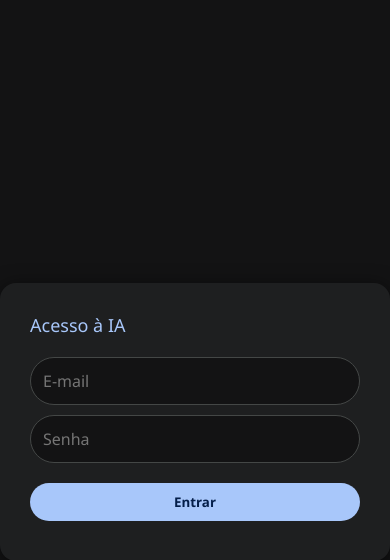
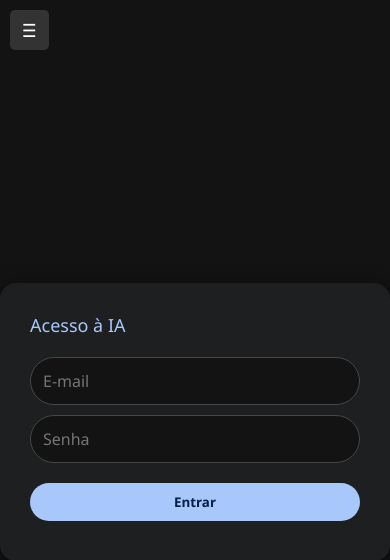
Before and after one commit to paulofloriano89-dev/minha-ia-nuvem, a website: page index.html in a window 390 px wide. Drawn offline with Linux system fonts and the light colour scheme.

Commit message:
Adiciona botao de menu responsivo para celular

```diff
--- a/index.html
+++ b/index.html
@@ -75,34 +75,42 @@
         .login-wrapper { width: 100vw; height: 100vh; display: flex; justify-content: center; align-items: center; background: #131314; }
         .login-box { width: 100%; max-width: 400px; background: #1e1f20; padding: 30px; border-radius: 16px; box-shadow: 0 4px 20px rgba(0,0,0,0.6); }
 
-    /* Ajuste inteligente para celulares */
+ /* Botão de menu para celular */
+#botao-menu-celular {
+    display: none;
+    position: fixed;
+    top: 10px;
+    left: 10px;
+    z-index: 1100;
+    background: #333;
+    color: #fff;
+    border: none;
+    padding: 8px 12px;
+    border-radius: 5px;
+    font-size: 18px;
+    cursor: pointer;
+}
+
 @media (max-width: 768px) {
-    body {
-        position: relative;
+    #botao-menu-celular {
+        display: block; /* Mostra o botão apenas no celular */
     }
 
-    /* Deixa o histórico lateral oculto por padrão no celular para não atrapalhar */
     .sidebar {
-        position: absolute;
-        left: -100%;
+        position: fixed;
+        left: -280px; /* Esconde a barra totalmente para fora da tela */
         top: 0;
-        width: 75% !important;
+        width: 260px !important;
         height: 100% !important;
-        z-index: 1000;
+        z-index: 1050;
         transition: left 0.3s ease;
-        background-color: #1e1e1e; /* ajuste para a cor do seu tema */
     }
 
-    /* Classe para quando o menu estiver aberto */
-    .sidebar.ativo {
+    /* Classe que faz o menu deslizar para dentro quando clicado */
+    .sidebar.aberto {
         left: 0;
     }
-
-    .chat-container {
-        width: 100% !important;
-    }
 }
-
 
     </style>
 </head>
@@ -321,6 +329,24 @@
                 renderizarMensagens();
             }
         }
+
     </script>
+
+    <script>
+    // Cria o botão de menu automaticamente no celular
+    document.addEventListener("DOMContentLoaded", function() {
+        const sidebar = document.querySelector('.sidebar');
+        if (sidebar) {
+            const btn = document.createElement('button');
+            btn.id = 'botao-menu-celular';
+            btn.innerHTML = '☰';
+            document.body.appendChild(btn);
+
+            btn.addEventListener('click', function() {
+                sidebar.classList.toggle('aberto');
+            });
+        }
+    });
+</script>
 </body>
 </html>
```
